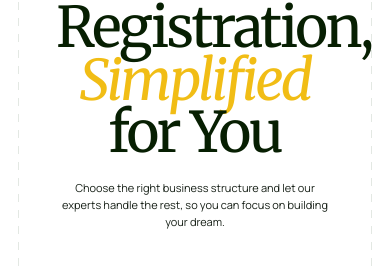
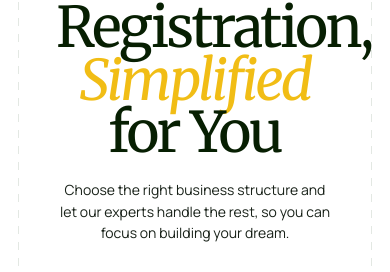
Before and after one commit to conzaura-biz/website, a React (Vite) app: page / in a window 390 px wide. Shown: the part 1378-1650 px from the top of the page. Built offline with nearby package versions, Linux system fonts and the light colour scheme; no server answers.

Commit message:
Fix tiny mobile font sizes and reduce top gap on legal pages

```diff
--- a/src/pages/Contact.jsx
+++ b/src/pages/Contact.jsx
@@ -324,7 +324,7 @@ export default function Contact() {
                   OFFICE
                 </span>
 
-                <span className="reference-company-value" style={{ display: 'block', lineHeight: '1.5', fontSize: 'clamp(16px, 2.5vw, 20px)' }}>
+                <span className="reference-company-value" style={{ display: 'block', lineHeight: '1.4' }}>
                   TC No. 46/3173, Santhi Nivas, Near IDBI Bank,<br />
                   Karamana PO, Trivandrum - 695002
                 </span>
--- a/src/styles/global.css
+++ b/src/styles/global.css
@@ -484,7 +484,7 @@ button { cursor: pointer; }
 .values-grid article { min-height: 210px; padding: 22px; background: var(--green-soft); }
 .values-grid article svg { color: var(--green); }
 .values-grid h3 { margin: 50px 0 9px; color: var(--green); font: 600 24px var(--serif); }
-.values-grid p { margin: 0; color: #697269; font-size: 12px; line-height: 1.5; }
+.values-grid p { margin: 0; color: #697269; font-size: 14px; line-height: 1.5; }
 .built-section { padding: 98px 0 78px; background: #fff; }
 .built-section .stats { margin-top: 45px; }
 
@@ -585,15 +585,15 @@ button { cursor: pointer; }
   .home-page .hero-actions { gap: 10px; }
   .home-page .hero-actions .btn { min-height: 45px; padding-left: 14px; font-size: 9px; }
   .home-page .hero-actions .btn-icon { width: 27px; height: 27px; }
-  .home-page .trust-row { flex-wrap: wrap; font-size: 10px; gap: 10px; }
+  .home-page .trust-row { flex-wrap: wrap; font-size: 13px; gap: 10px; }
   .home-page .mini-avatars img { width: 30px; height: 30px; border-width: 2px; }
   .home-page .services-preview { padding: 68px 0 75px; }
   .home-page .services-preview .section-title h2 { font-size: 32px; }
-  .home-page .services-preview .section-title p { font-size: 11px; }
+  .home-page .services-preview .section-title p { font-size: 14px; }
   .home-page .service-grid, .services-dark-section .service-grid { grid-template-columns: 1fr; gap: 14px; }
   .home-page .service-card { min-height: 440px; padding: 26px; }
   .home-page .service-card h3 { font-size: 25px; }
-  .home-page .service-card li { font-size: 12px; }
+  .home-page .service-card li { font-size: 13px; }
 
   .why-left { padding-top: 60px; }
   .why-left .section-title h2 { font-size: 34px; }
@@ -662,7 +662,7 @@ button { cursor: pointer; }
   .services-dark-section { padding: 62px 0 72px; }
   .services-dark-section .service-card { min-height: 430px; }
   .services-dark-section .service-card h3 { font-size: 24px; }
-  .services-dark-section .service-card li { font-size: 11px; }
+  .services-dark-section .service-card li { font-size: 13px; }
 
   .contact-section { padding: 66px 0 72px; }
   .contact-info .section-title h2 { font-size: 48px; }
@@ -1680,7 +1680,7 @@ body { font-size: 16px; }
   }
 
   .about-page .values-section .section-title p {
-    font-size: 10px;
+    font-size: 14px;
   }
 
   .about-page .values-grid {
@@ -1723,7 +1723,7 @@ body { font-size: 16px; }
   }
 
   .about-page .built-section .section-title p {
-    font-size: 10px;
+    font-size: 14px;
   }
 
   .about-page .built-stats {
@@ -2750,12 +2750,12 @@ body { font-size: 16px; }
 .about-page .values-grid { gap: 20px; }
 .about-page .values-grid article { min-height: 220px; padding: 30px 26px 25px; }
 .about-page .values-grid h3 { font-size: 25px; }
-.about-page .values-grid p { font-size: 12px; line-height: 1.45; }
+.about-page .values-grid p { font-size: 14px; line-height: 1.45; }
 @media (max-width: 980px) {
   .about-page .values-grid { gap: 16px; }
   .about-page .values-grid article { min-height: 190px; }
   .about-page .values-grid h3 { font-size: 22px; }
-  .about-page .values-grid p { font-size: 11px; }
+  .about-page .values-grid p { font-size: 13px; }
 }
 @media (max-width: 680px) {
   .about-page .about-lead > p { font-size: 20px; }
@@ -2923,7 +2923,7 @@ body { font-size: 16px; }
 }
 
 /* Legal Pages (Privacy / Terms) */
-.legal-page { padding: 50px 0 80px; background: var(--green-soft); }
+.legal-page { padding: 20px 0 80px; background: var(--green-soft); }
 .legal-content { max-width: 800px; margin: 0 auto; color: var(--ink); }
 .legal-content h1 { font-family: var(--serif); font-size: 48px; margin: 0 0 24px; color: var(--green); }
 .legal-content h3 { font-family: var(--sans); font-size: 24px; margin: 40px 0 16px; color: var(--green); font-weight: 700; }
```
Also changed, not shown: 1 other file (tests, documents, lock files or other folders).
